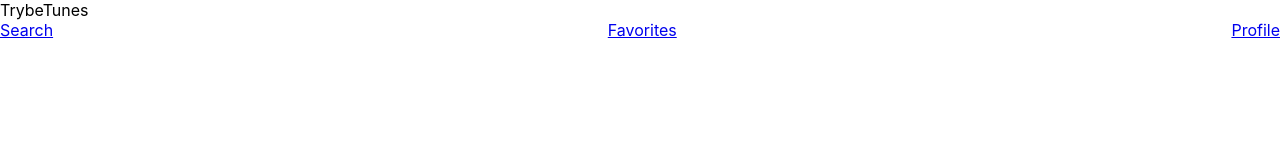
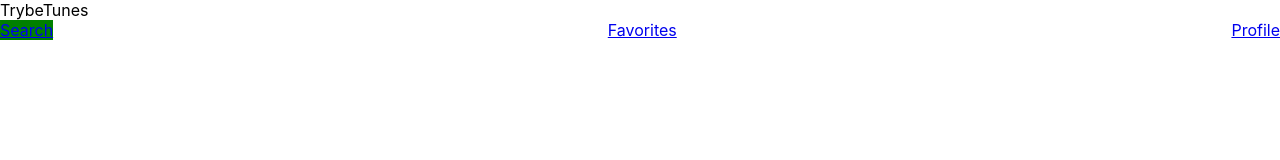
Before and after one commit to Gudine/trybe-projetos, a React (Create React App) app in the folder 14-trybetunes/: page /search in a window 1280 px wide. Shown: the top 160 px of the page. Built offline with nearby package versions, Linux system fonts and the light colour scheme.

Commit message:
feat: Troca Links do Header por NavLinks

```diff
--- a/14-trybetunes/src/components/Header.css
+++ b/14-trybetunes/src/components/Header.css
@@ -7,3 +7,7 @@ header nav, header > section {
   display: flex;
   justify-content: space-between;
 }
+
+header nav .active {
+  background-color: green;
+}
--- a/14-trybetunes/src/components/Header.jsx
+++ b/14-trybetunes/src/components/Header.jsx
@@ -1,5 +1,5 @@
 import React, { Component } from 'react';
-import { Link } from 'react-router-dom';
+import { NavLink } from 'react-router-dom';
 import { getUser } from '../services/userAPI';
 import Loading from './Loading';
 import './Header.css';
@@ -31,9 +31,9 @@ class Header extends Component {
           <div data-testid="header-user-name">{username}</div>
         </section>
         <nav>
-          <Link data-testid="link-to-search" to="/search">Search</Link>
-          <Link data-testid="link-to-favorites" to="/favorites">Favorites</Link>
-          <Link data-testid="link-to-profile" to="/profile">Profile</Link>
+          <NavLink data-testid="link-to-search" to="/search">Search</NavLink>
+          <NavLink data-testid="link-to-favorites" to="/favorites">Favorites</NavLink>
+          <NavLink data-testid="link-to-profile" to="/profile">Profile</NavLink>
         </nav>
       </header>
     );
```
